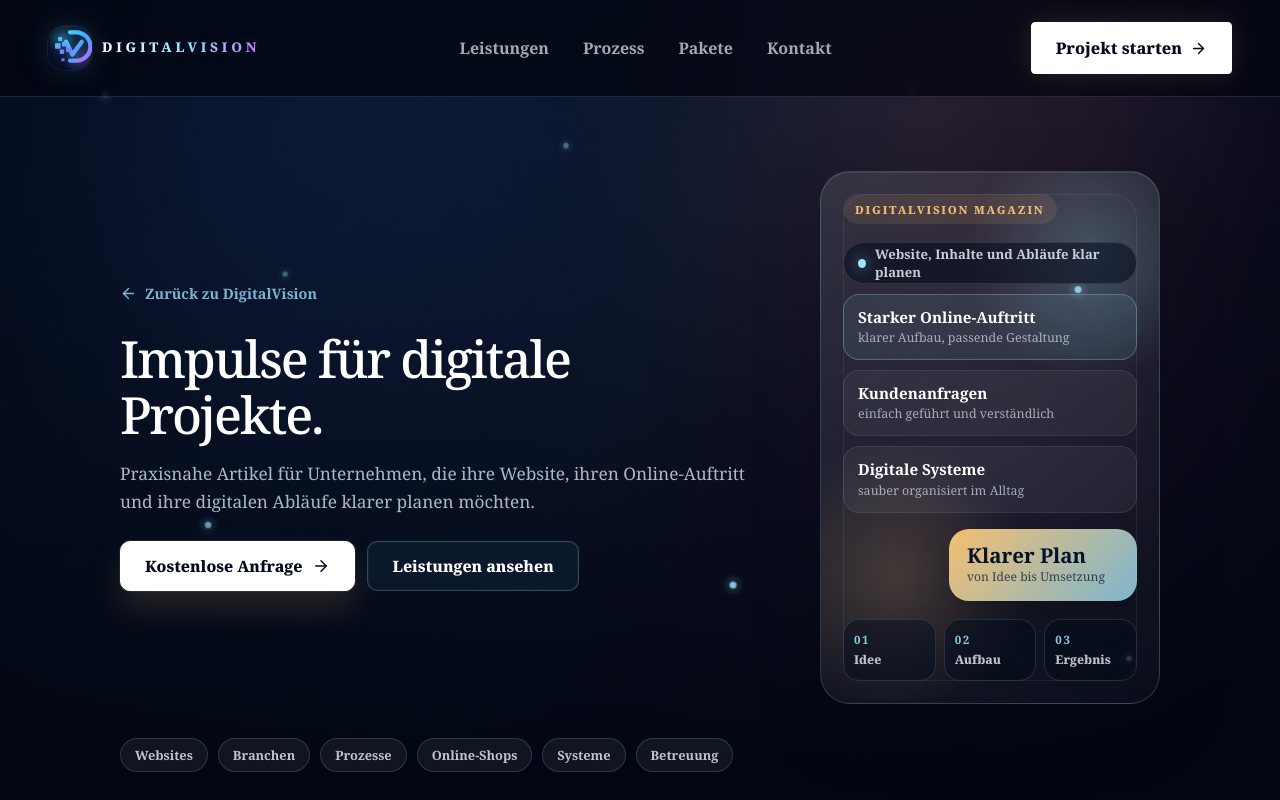
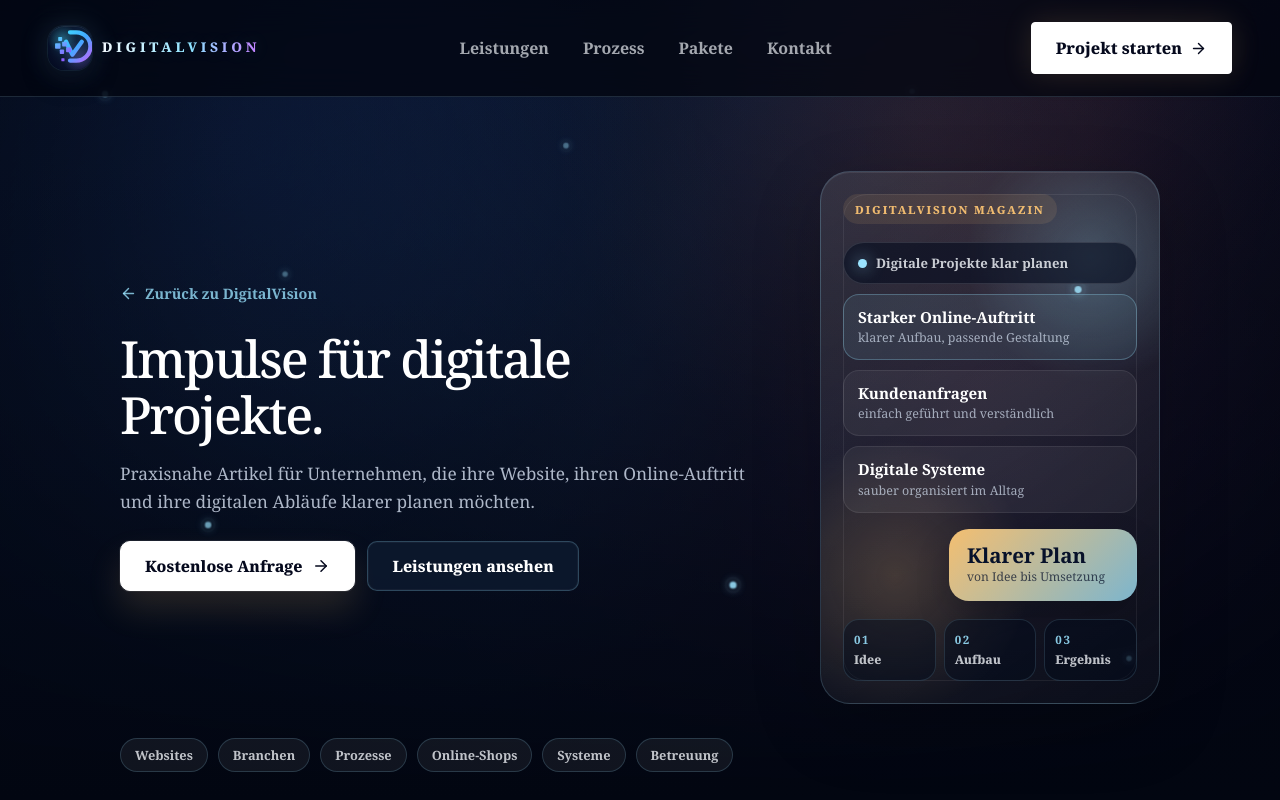
Before and after one commit to parmis2005/digitalvision, a Next.js app: page /blog in a window 1280 px wide. Shown: the top 800 px of the page. Built offline with nearby package versions, Linux system fonts and the light colour scheme.

Commit message:
Refine blog visual headline

```diff
--- a/app/blog/page.tsx
+++ b/app/blog/page.tsx
@@ -95,7 +95,7 @@ export default function BlogPage() {
           <span className="blog-search-panel">
             <span className="blog-search-bar">
               <span />
-              Website, Inhalte und Abläufe klar planen
+              Digitale Projekte klar planen
             </span>
             <span className="blog-search-result blog-search-result-main">
               <strong>Starker Online-Auftritt</strong>
```
